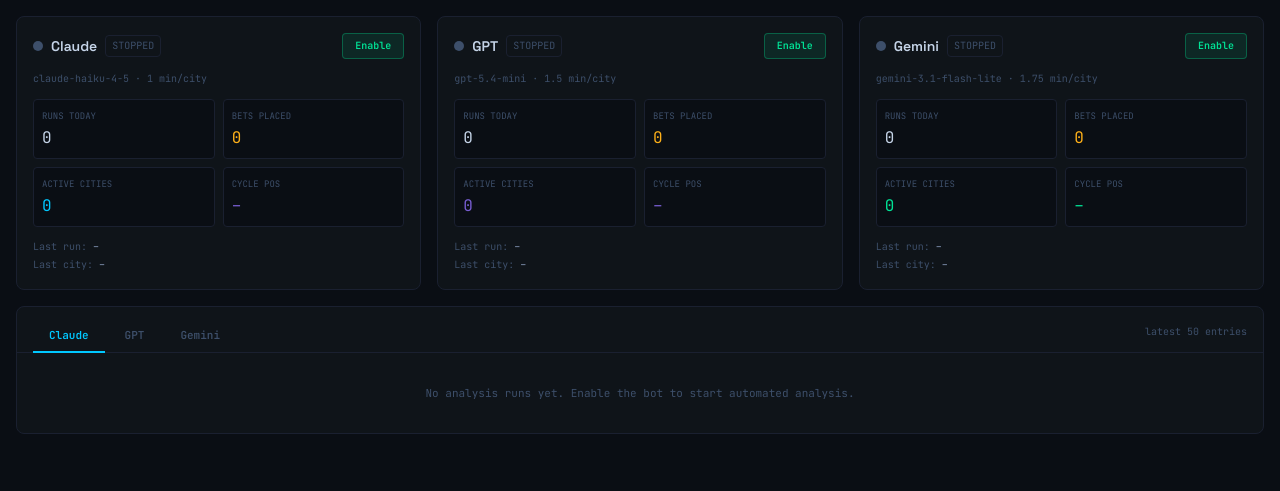
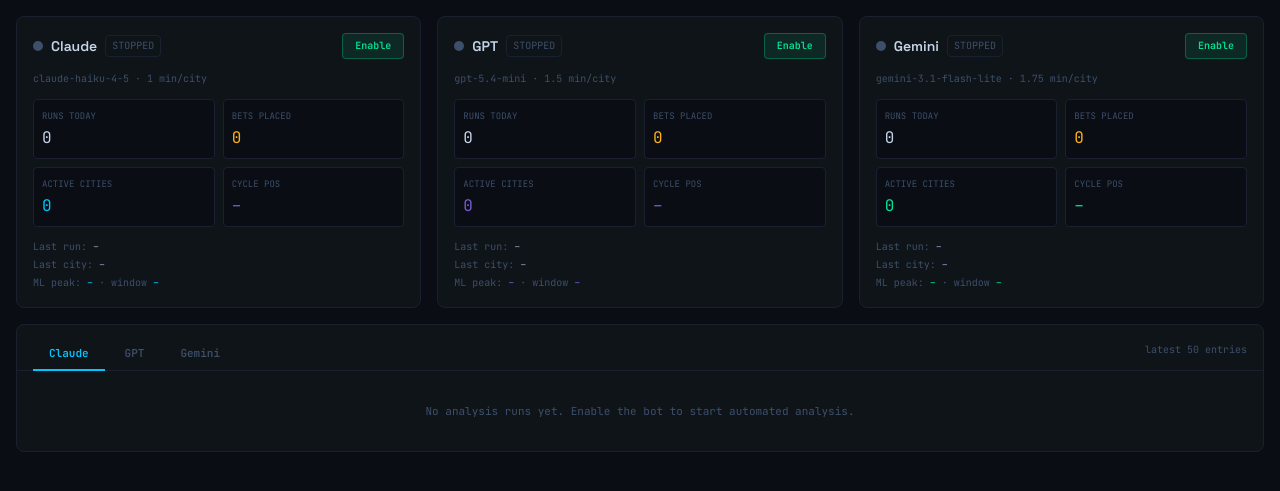
Before and after one commit to tintin222/poly-weather, a FastAPI app: page /bots in a window 1280 px wide. Shown: the part 49-540 px from the top of the page. Run offline with FastAPI, Linux system fonts and the light colour scheme; data that the repository does not hold is empty; some libraries are stand-ins or nearby versions.

Commit message:
feat: surface ML predicted peak hour and bet window on /bots page
Each bot panel now shows the ML-predicted peak hour and betting window
(e.g. "ML peak: 11:00 · window 07:00–12:00") for the last city processed.
State is stored in bot state dicts and exposed via /api/*-bot/status.

Co-Authored-By: Claude Sonnet 4.6 <noreply@anthropic.com>

```diff
--- a/src/web/app.py
+++ b/src/web/app.py
@@ -54,6 +54,8 @@ _ai_bot_state: dict = {
     "bets_today": 0,
     "last_city": None,
     "last_error": None,
+    "last_predicted_peak": None,   # ML-predicted peak hour for last city processed
+    "last_window": None,           # betting window string e.g. "07:00–12:00"
 }
 
 _gpt_bot_state: dict = {
@@ -63,6 +65,8 @@ _gpt_bot_state: dict = {
     "last_run_at": 0.0,
     "last_city": None,
     "last_error": None,
+    "last_predicted_peak": None,
+    "last_window": None,
 }
 
 _gemini_bot_state: dict = {
@@ -72,6 +76,8 @@ _gemini_bot_state: dict = {
     "last_run_at": 0.0,
     "last_city": None,
     "last_error": None,
+    "last_predicted_peak": None,
+    "last_window": None,
 }
 
 
@@ -2350,6 +2356,8 @@ async def startup():
             )
             if predicted_peak is None:
                 predicted_peak = int(avg_peak_hour)  # no model yet — use historical avg
+            _ai_bot_state["last_predicted_peak"] = predicted_peak
+            _ai_bot_state["last_window"] = f"{max(7, predicted_peak-4):02d}:00–{predicted_peak+1:02d}:00"
             # Bet window: 4 hours before through 1 hour after ML-predicted peak
             if current_hour < predicted_peak - 4 or current_hour > predicted_peak + 1:
                 return
@@ -2587,6 +2595,8 @@ async def startup():
             )
             if predicted_peak is None:
                 predicted_peak = int(avg_peak_hour)
+            _gpt_bot_state["last_predicted_peak"] = predicted_peak
+            _gpt_bot_state["last_window"] = f"{max(7, predicted_peak-4):02d}:00–{predicted_peak+1:02d}:00"
             if current_hour < predicted_peak - 4 or current_hour > predicted_peak + 1:
                 return
 
@@ -2814,6 +2824,8 @@ async def startup():
             )
             if predicted_peak is None:
                 predicted_peak = int(avg_peak_hour)
+            _gemini_bot_state["last_predicted_peak"] = predicted_peak
+            _gemini_bot_state["last_window"] = f"{max(7, predicted_peak-4):02d}:00–{predicted_peak+1:02d}:00"
             if current_hour < predicted_peak - 4 or current_hour > predicted_peak + 1:
                 return
 
@@ -3018,6 +3030,8 @@ async def api_ai_bot_status():
         "last_run_at": _ai_bot_state["last_run_at"],
         "last_city": _ai_bot_state["last_city"],
         "last_error": _ai_bot_state["last_error"],
+        "last_predicted_peak": _ai_bot_state["last_predicted_peak"],
+        "last_window": _ai_bot_state["last_window"],
         "runs_today": runs_today,
         "bets_today": bets_today,
     }
@@ -3104,6 +3118,8 @@ async def api_gpt_bot_status():
         "last_run_at": _gpt_bot_state["last_run_at"],
         "last_city": _gpt_bot_state["last_city"],
         "last_error": _gpt_bot_state["last_error"],
+        "last_predicted_peak": _gpt_bot_state["last_predicted_peak"],
+        "last_window": _gpt_bot_state["last_window"],
         "runs_today": runs_today,
         "bets_today": bets_today,
     }
@@ -3187,6 +3203,8 @@ async def api_gemini_bot_status():
         "last_run_at": _gemini_bot_state["last_run_at"],
         "last_city": _gemini_bot_state["last_city"],
         "last_error": _gemini_bot_state["last_error"],
+        "last_predicted_peak": _gemini_bot_state["last_predicted_peak"],
+        "last_window": _gemini_bot_state["last_window"],
         "runs_today": runs_today,
         "bets_today": bets_today,
     }
--- a/src/web/templates/bots.html
+++ b/src/web/templates/bots.html
@@ -98,6 +98,7 @@
         <div class="space-y-0.5 text-[10px]">
           <div class="text-term-muted">Last run: <span id="claude-lastrun" class="text-term-text">–</span></div>
           <div class="text-term-muted">Last city: <span id="claude-lastcity" class="text-term-text">–</span></div>
+          <div class="text-term-muted">ML peak: <span id="claude-peak" class="text-term-cyan">–</span> · window <span id="claude-window" class="text-term-cyan">–</span></div>
           <div id="claude-err" class="hidden text-term-red">Error: <span id="claude-errtext"></span></div>
         </div>
       </div>
@@ -137,6 +138,7 @@
         <div class="space-y-0.5 text-[10px]">
           <div class="text-term-muted">Last run: <span id="gpt-lastrun" class="text-term-text">–</span></div>
           <div class="text-term-muted">Last city: <span id="gpt-lastcity" class="text-term-text">–</span></div>
+          <div class="text-term-muted">ML peak: <span id="gpt-peak" class="text-term-purple">–</span> · window <span id="gpt-window" class="text-term-purple">–</span></div>
           <div id="gpt-err" class="hidden text-term-red">Error: <span id="gpt-errtext"></span></div>
         </div>
       </div>
@@ -176,6 +178,7 @@
         <div class="space-y-0.5 text-[10px]">
           <div class="text-term-muted">Last run: <span id="gemini-lastrun" class="text-term-text">–</span></div>
           <div class="text-term-muted">Last city: <span id="gemini-lastcity" class="text-term-text">–</span></div>
+          <div class="text-term-muted">ML peak: <span id="gemini-peak" class="text-term-green">–</span> · window <span id="gemini-window" class="text-term-green">–</span></div>
           <div id="gemini-err" class="hidden text-term-red">Error: <span id="gemini-errtext"></span></div>
         </div>
       </div>
@@ -288,6 +291,8 @@
       document.getElementById(`${bot}-cycle`).textContent  = cycle;
       document.getElementById(`${bot}-lastrun`).textContent  = timeSince(s.last_run_at);
       document.getElementById(`${bot}-lastcity`).textContent = s.last_city || '–';
+      document.getElementById(`${bot}-peak`).textContent   = s.last_predicted_peak != null ? `${s.last_predicted_peak}:00` : '–';
+      document.getElementById(`${bot}-window`).textContent = s.last_window || '–';
 
       const errEl = document.getElementById(`${bot}-err`);
       if (s.last_error) {
```
